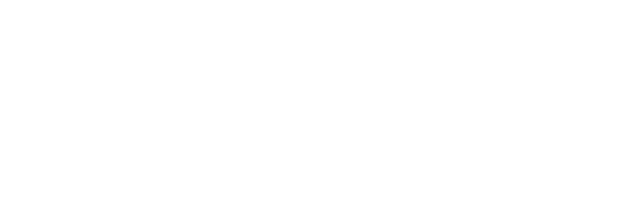
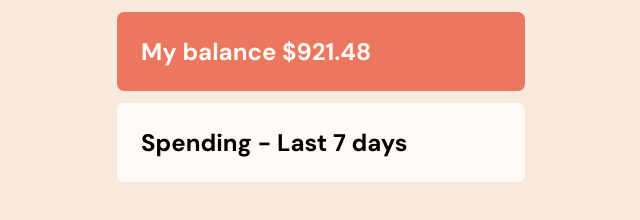
Before and after one commit to hannahgolightly/barchart-challenge, a plain HTML site: page index.html in a window 1280 px wide. Shown: the whole page, without its empty margins (319-959 px from the left). Drawn offline with Linux system fonts and the light colour scheme.

Commit message:
scaffolding out the design WIP

```diff
--- a/index.html
+++ b/index.html
@@ -7,10 +7,22 @@
     <meta name="viewport" content="width=device-width, initial-scale=1.0">
     <title>Chart challenge</title>
     <link rel="stylesheet" href="styles.css">
+    <link rel="preconnect" href="https://fonts.googleapis.com">
+    <link rel="preconnect" href="https://fonts.gstatic.com" crossorigin>
+    <link href="https://fonts.googleapis.com/css2?family=DM+Sans:wght@400;700&display=swap" rel="stylesheet">
     <script src="main.js" defer></script>
 </head>
 
 <body>
+    <main class="container">
+        <section class="balance">
+            <h2>My balance $921.48</h2>
+
+        </section>
+        <section class="chart-area">
+            <h2>Spending - Last 7 days</h2>
+        </section>
+    </main>
 
 </body>
 
--- a/styles.css
+++ b/styles.css
@@ -0,0 +1,44 @@
+* {
+    margin: 0;
+    font-family: 'DM Sans', sans-serif;
+    font-size: 18pt;
+}
+
+:root {
+    --background-color: hsl(27, 66%, 92%);
+    --card-background-cream: hsl(33, 100%, 98%);
+    --primary-red:  hsl(10, 79%, 65%);
+    --primary-cyan: hsl(186, 34%, 60%);
+    --dark-brown: hsl(25, 47%, 15%);
+    --medium-brown: hsl(28, 10%, 53%);
+
+    --body-font-size: 18pt;
+    --border-radius: 0.3rem;
+}
+
+body {
+    background-color: var(--background-color);
+}
+
+section {
+    margin: 0.5rem;
+    padding: 1rem;
+}
+
+.container {
+    width: min(100% - 1rem, 18rem); /* chooses the smaller of the 2 */
+    margin-inline: auto; /* good for different sites where maybe the language isn't LTR */
+   min-height: 100px;
+
+}
+
+.balance {
+    background-color: var(--primary-red);
+    color: var(--card-background-cream);
+    border-radius: var(--border-radius);
+}
+
+.chart-area {
+    background-color: var(--card-background-cream);
+    border-radius: var(--border-radius);
+}
```
